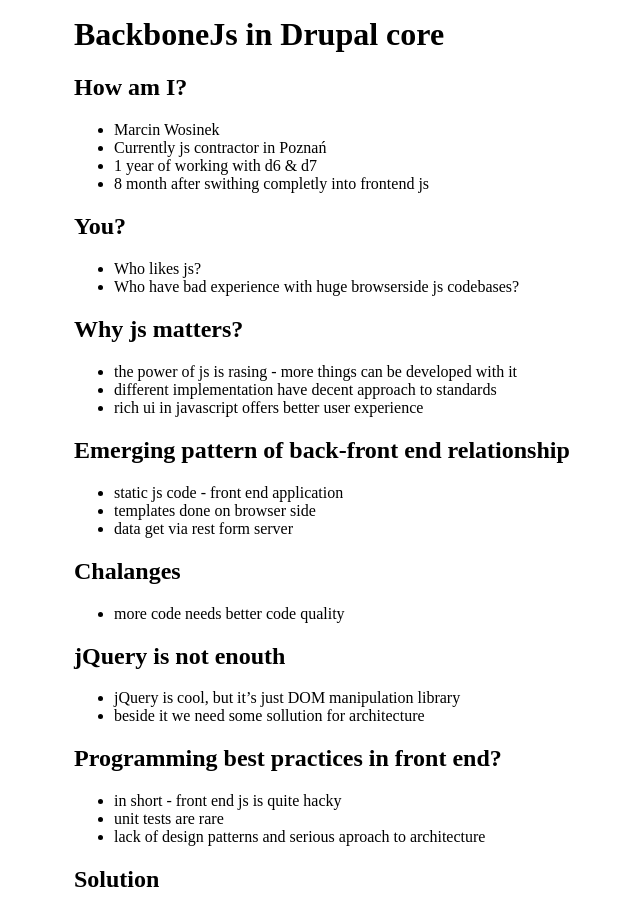
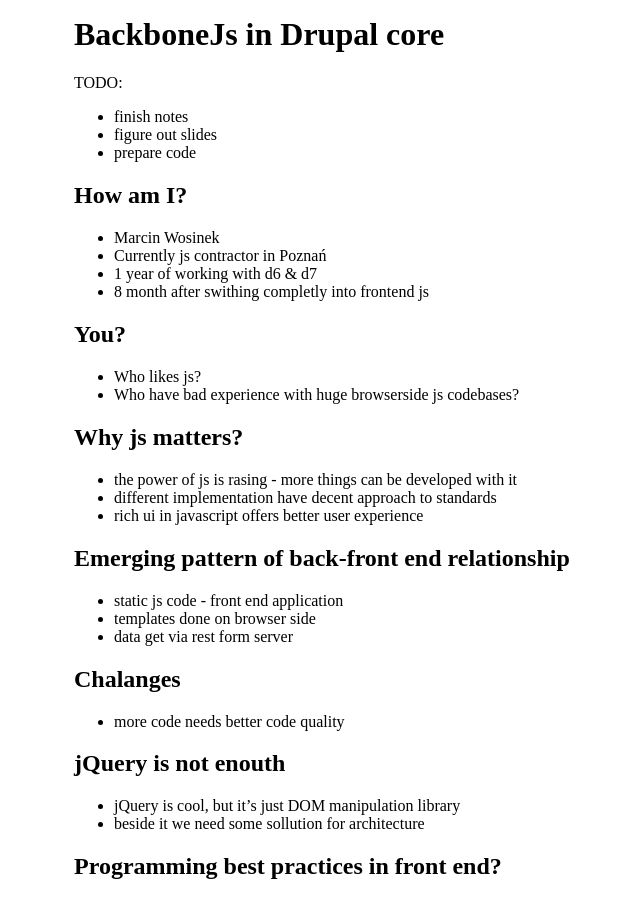
Before and after one commit to marcin-wosinek/blog, a Jekyll site: the page built from _posts/2013-04-13-BackboneJs-in-Drupal-core-DcWroc-Wroclaw.md, in a window 1280 px wide and 900 px high. Shown: the whole window, without its empty margins (86-726 px from the left). Built offline with Jekyll 4.4.1, drawn with Linux system fonts in a browser that asks for light colours.

Commit message:
DcWroc todo

```diff
--- a/_posts/2013-04-13-BackboneJs-in-Drupal-core-DcWroc-Wroclaw.md
+++ b/_posts/2013-04-13-BackboneJs-in-Drupal-core-DcWroc-Wroclaw.md
@@ -5,6 +5,12 @@
 tags: [BackboneJs, AngularJs, Drupal, DCWroc, Wrocław]
 ---
 # BackboneJs in Drupal core
+TODO:
+
+* finish notes
+* figure out slides
+* prepare code
+
 ## How am I?
 * Marcin Wosinek
 * Currently js contractor in Poznań
```
